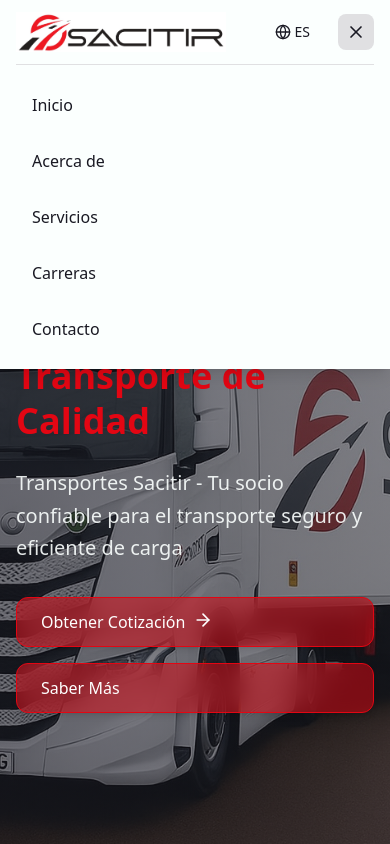
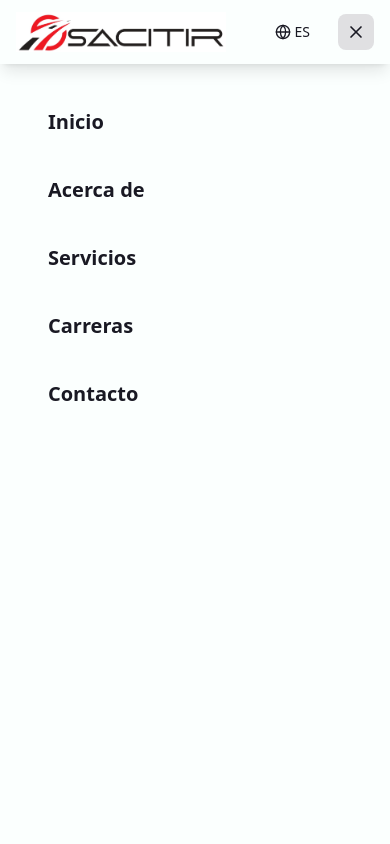
Before and after one commit to MadalinGeorge/sacitir, a Next.js app: page / in a window 390 px wide. Both pictures are taken after a click on the button 356 px from the left and 32 px from the top of the page. Shown: the top 844 px of the page. Built offline with nearby package versions, Linux system fonts and the light colour scheme.

Commit message:
feature: add motion & used motion in the nav hamburguer

```diff
--- a/package.json
+++ b/package.json
@@ -14,6 +14,7 @@
     "clsx": "^2.1.1",
     "framer-motion": "^12.16.0",
     "lucide-react": "^0.513.0",
+    "motion": "^12.18.1",
     "next": "15.3.3",
     "react": "^19.0.0",
     "react-dom": "^19.0.0",
--- /dev/null
+++ b/src/components/AnimatedMobileNav.tsx
@@ -0,0 +1,205 @@
+'use client'
+
+import React, { useRef, useState, useEffect } from 'react'
+import Link from 'next/link'
+import { useLocale } from '@/context/LocaleContext'
+import * as motion from 'motion/react-client'
+import type { Variants } from 'motion/react'
+import { Globe } from 'lucide-react'
+
+interface AnimatedMobileNavProps {
+  isOpen: boolean
+  toggleMenu: () => void
+  navItems: { key: string; href: string }[]
+}
+
+export default function AnimatedMobileNav({ isOpen, toggleMenu, navItems }: AnimatedMobileNavProps) {
+  const containerRef = useRef<HTMLDivElement>(null)
+  const { height } = useDimensions(containerRef)
+  const { t, locale, setLocale } = useLocale()
+
+  const toggleLanguage = () => {
+    setLocale(locale === 'en' ? 'es' : 'en')
+  }
+
+  return (
+    <motion.nav
+      initial={false}
+      animate={isOpen ? "open" : "closed"}
+      custom={height}
+      ref={containerRef}
+      className="lg:hidden fixed top-0 left-0 bottom-0 w-full z-40"
+    >
+      <motion.div
+        className="absolute inset-0 bg-textWhite shadow-xl"
+        variants={sidebarVariants}
+      />
+
+      <Navigation navItems={navItems} toggleMenu={toggleMenu} />
+
+      <MenuToggle toggle={toggleMenu} />
+
+      {/* Language Toggle */}
+      <motion.button
+        onClick={toggleLanguage}
+        className="absolute top-4 right-4 flex items-center space-x-1 px-3 py-2 text-secondaryBlack hover:text-mainRed transition-colors"
+        variants={languageVariants}
+      >
+        <Globe className="w-4 h-4" />
+        <span className="text-sm font-medium uppercase">{locale}</span>
+      </motion.button>
+    </motion.nav>
+  )
+}
+
+const navVariants = {
+  open: {
+    transition: { staggerChildren: 0.07, delayChildren: 0.2 }
+  },
+  closed: {
+    transition: { staggerChildren: 0.05, staggerDirection: -1 }
+  }
+}
+
+const languageVariants = {
+  open: {
+    opacity: 1,
+    x: 0,
+    transition: { delay: 0.7 }
+  },
+  closed: {
+    opacity: 0,
+    x: 20
+  }
+}
+
+const Navigation = ({ navItems, toggleMenu }: { navItems: { key: string; href: string }[], toggleMenu: () => void }) => {
+  const { t } = useLocale()
+
+  return (
+    <motion.ul className="flex flex-col space-y-4 pt-24 px-8" variants={navVariants}>
+      {navItems.map((item, i) => (
+        <MenuItem key={item.key} i={i} item={item} toggleMenu={toggleMenu} />
+      ))}
+    </motion.ul>
+  )
+}
+
+const itemVariants = {
+  open: {
+    y: 0,
+    opacity: 1,
+    transition: {
+      y: { stiffness: 1000, velocity: -100 }
+    }
+  },
+  closed: {
+    y: 50,
+    opacity: 0,
+    transition: {
+      y: { stiffness: 1000 }
+    }
+  }
+}
+
+const MenuItem = ({ i, item, toggleMenu }: { i: number, item: { key: string; href: string }, toggleMenu: () => void }) => {
+  const { t } = useLocale()
+
+  return (
+    <motion.li
+      className="list-none"
+      variants={itemVariants}
+      whileHover={{ scale: 1.03 }}
+      whileTap={{ scale: 0.95 }}
+    >
+      <Link
+        href={item.href}
+        className="flex items-center py-3 px-4 text-xl font-bold text-secondaryBlack hover:text-mainRed rounded-lg relative group"
+        onClick={toggleMenu}
+      >
+        {t(item.key)}
+        <span className="absolute -bottom-1 left-0 right-0 w-0 h-0.5 bg-mainRed transition-all duration-300 group-hover:w-full mx-auto" />
+      </Link>
+    </motion.li>
+  )
+}
+
+const sidebarVariants = {
+  open: (height = 1000) => ({
+    clipPath: `circle(${height * 2 + 200}px at 40px 40px)`,
+    transition: {
+      type: "spring",
+      stiffness: 20,
+      restDelta: 2
+    }
+  }),
+  closed: {
+    clipPath: "circle(30px at 40px 40px)",
+    transition: {
+      delay: 0.2,
+      type: "spring",
+      stiffness: 400,
+      damping: 40
+    }
+  }
+}
+
+interface PathProps {
+  d?: string
+  variants: Variants
+  transition?: { duration: number }
+}
+
+const Path = (props: PathProps) => (
+  <motion.path
+    fill="transparent"
+    strokeWidth="3"
+    stroke="#191923" // secondaryBlack color
+    strokeLinecap="round"
+    {...props}
+  />
+)
+
+const MenuToggle = ({ toggle }: { toggle: () => void }) => (
+  <button
+    className="outline-none border-none cursor-pointer absolute top-4 left-4 w-12 h-12 rounded-full bg-transparent z-50"
+    onClick={toggle}
+  >
+    <svg width="23" height="23" viewBox="0 0 23 23">
+      <Path
+        variants={{
+          closed: { d: "M 2 2.5 L 20 2.5" },
+          open: { d: "M 3 16.5 L 17 2.5" }
+        }}
+      />
+      <Path
+        d="M 2 9.423 L 20 9.423"
+        variants={{
+          closed: { opacity: 1 },
+          open: { opacity: 0 }
+        }}
+        transition={{ duration: 0.1 }}
+      />
+      <Path
+        variants={{
+          closed: { d: "M 2 16.346 L 20 16.346" },
+          open: { d: "M 3 2.5 L 17 16.346" }
+        }}
+      />
+    </svg>
+  </button>
+)
+
+// Dimensions utility hook
+const useDimensions = (ref: React.RefObject<HTMLDivElement | null>) => {
+  const dimensions = useRef({ width: 0, height: 0 })
+
+  useEffect(() => {
+    if (ref.current) {
+      dimensions.current.width = ref.current.offsetWidth
+      dimensions.current.height = ref.current.offsetHeight
+    }
+  }, [ref])
+
+  return dimensions.current
+}
--- a/src/components/Navigation.tsx
+++ b/src/components/Navigation.tsx
@@ -6,6 +6,7 @@ import Image from 'next/image';
 import { useLocale } from '@/context/LocaleContext';
 import { Menu, X, Globe } from 'lucide-react';
 import { cn } from '@/lib/utils';
+import AnimatedMobileNav from './AnimatedMobileNav';
 
 const Navigation = () => {
   const [isMenuOpen, setIsMenuOpen] = useState(false);
@@ -28,7 +29,12 @@ const Navigation = () => {
     setLocale(locale === 'en' ? 'es' : 'en');
   };
 
+  const toggleMenu = () => {
+    setIsMenuOpen(!isMenuOpen);
+  };
+
   return (
+    <>
       <nav
         className="fixed top-0 left-0 right-0 z-50 bg-textWhite shadow-lg"
         suppressHydrationWarning
@@ -74,7 +80,7 @@ const Navigation = () => {
 
               {/* Mobile Menu Button */}
               <button
-              onClick={() => setIsMenuOpen(!isMenuOpen)}
+                onClick={toggleMenu}
                 className="lg:hidden p-2 rounded-lg bg-secondaryPlatinium hover:bg-secondaryPlatinium/80 transition-colors"
               >
                 {isMenuOpen ? (
@@ -85,26 +91,16 @@ const Navigation = () => {
               </button>
             </div>
           </div>
-
-        {/* Mobile Navigation */}
-        {isMenuOpen && (
-          <div className="lg:hidden border-t border-secondaryPlatinium py-4 space-y-2">
-            <div className="flex flex-col space-y-2">
-              {navItems.map((item) => (
-                <Link
-                  key={item.key}
-                  href={item.href}
-                  className="px-4 py-3 text-secondaryBlack hover:text-mainRed hover:bg-secondaryPlatinium rounded-lg transition-colors"
-                  onClick={() => setIsMenuOpen(false)}
-                >
-                  {t(item.key)}
-                </Link>
-              ))}
-            </div>
-          </div>
-        )}
         </div>
       </nav>
+
+      {/* Animated Mobile Navigation */}
+      <AnimatedMobileNav
+        isOpen={isMenuOpen}
+        toggleMenu={toggleMenu}
+        navItems={navItems}
+      />
+    </>
   );
 };
 
```
Also changed, not shown: 1 other file (tests, documents, lock files or other folders). Lines whose indentation alone changed are shown as unchanged.
